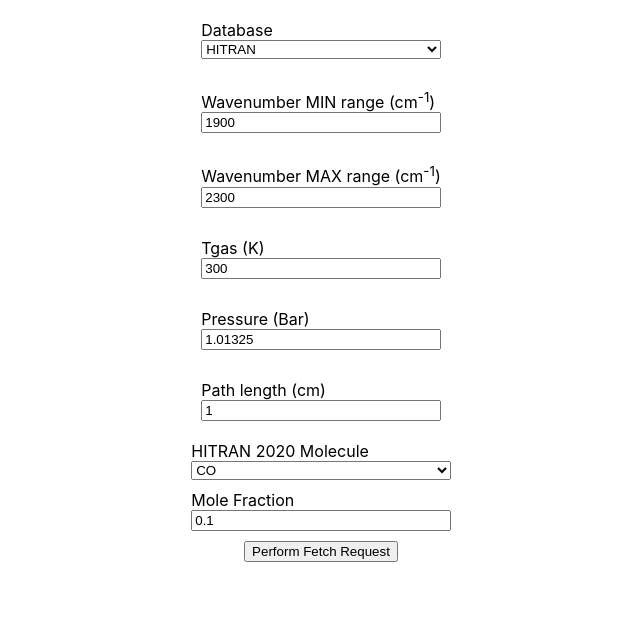
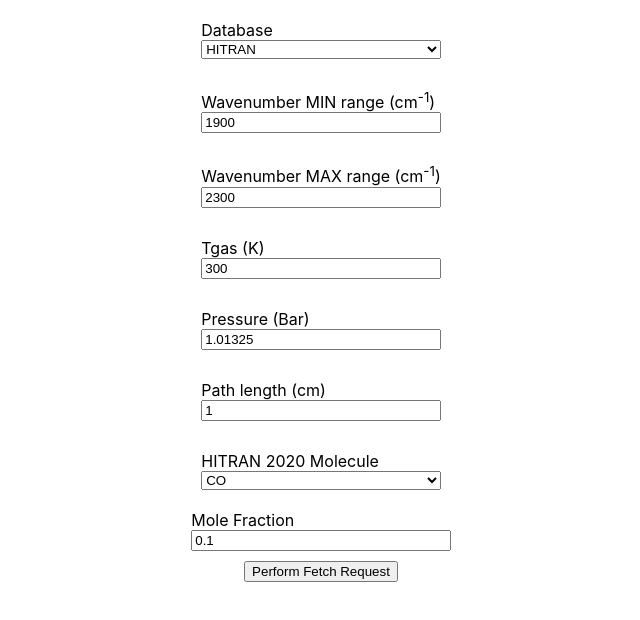
Before and after one commit to VanFossen/raston-graph, a React (Create React App) app: page / in a window 1280 px wide. Shown: the top 620 px of the page, without its empty margins (319-959 px from the left). Built offline with nearby package versions, Linux system fonts and the light colour scheme.

Commit message:
created Molecule component

```diff
--- a/src/components/Input.jsx
+++ b/src/components/Input.jsx
@@ -2,6 +2,7 @@ import React from "react";
 import Database from "./inputs/Database";
 import MaxWave from "./inputs/MaxWave";
 import MinWave from "./inputs/MinWave";
+import Molecule from "./inputs/Molecule";
 import PathLength from "./inputs/PathLength";
 import Pressure from "./inputs/Pressure";
 import Tgas from "./inputs/Tgas";
@@ -21,14 +22,7 @@ function Input({ params, setParams }) {
 
       <PathLength params={params} setParams={setParams} />
 
-      <label htmlFor="molecule">HITRAN 2020 Molecule</label>
-      <select
-        id="molecule"
-        defaultValue={params.molecule}
-        onClick={(e) => setParams({ ...params, molecule: e.target.value })}
-      >
-        <option value="CO">CO</option>
-      </select>
+      <Molecule params={params} setParams={setParams} />
 
       <label htmlFor="mole">Mole Fraction</label>
       <input
--- /dev/null
+++ b/src/components/inputs/Molecule.jsx
@@ -0,0 +1,18 @@
+import React from "react";
+
+function Molecule({ params, setParams }) {
+  return (
+    <div className="input">
+      <label htmlFor="molecule">HITRAN 2020 Molecule</label>
+      <select
+        id="molecule"
+        defaultValue={params.molecule}
+        onClick={(e) => setParams({ ...params, molecule: e.target.value })}
+      >
+        <option value="CO">CO</option>
+      </select>
+    </div>
+  );
+}
+
+export default Molecule;
```
